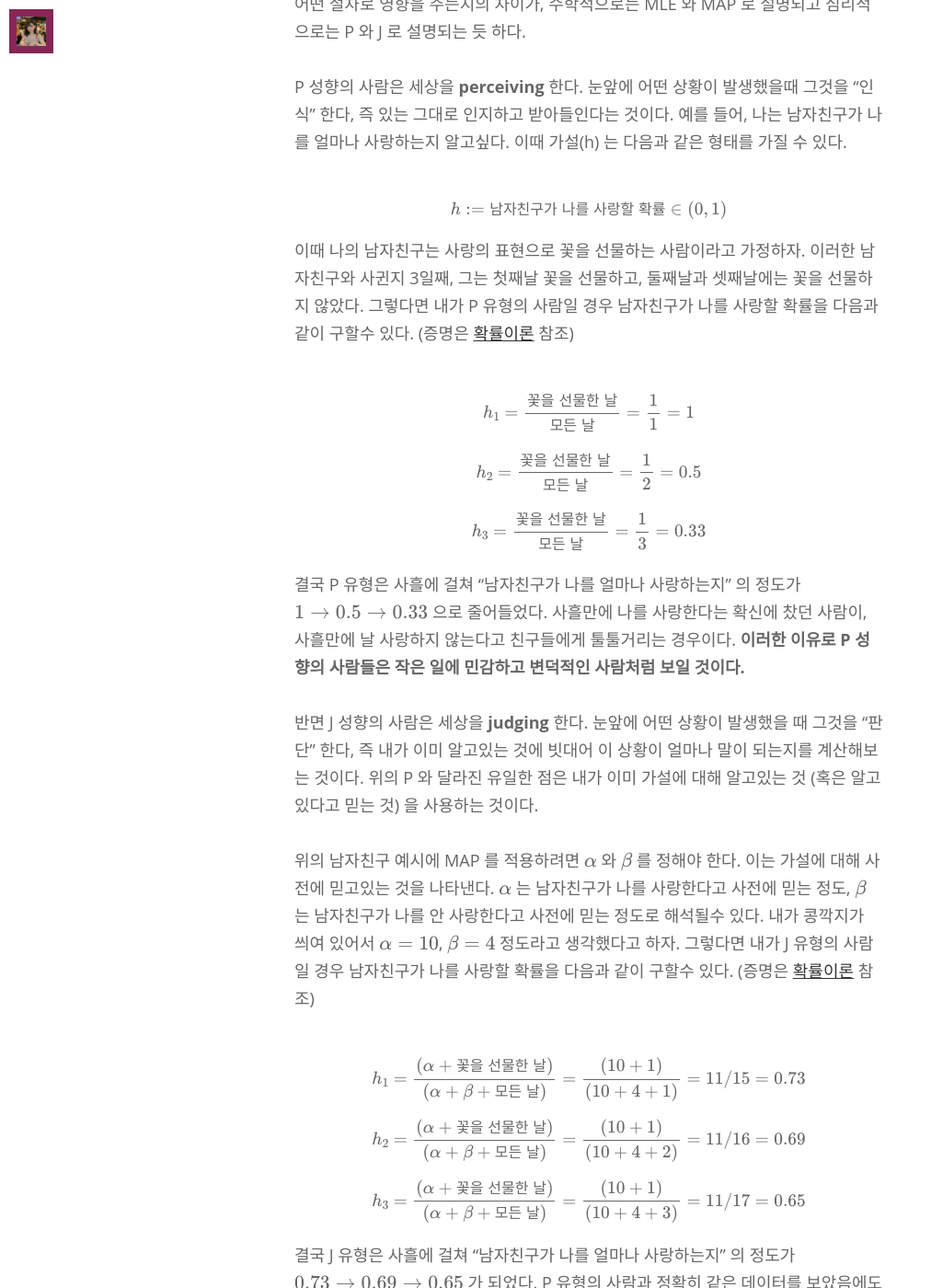
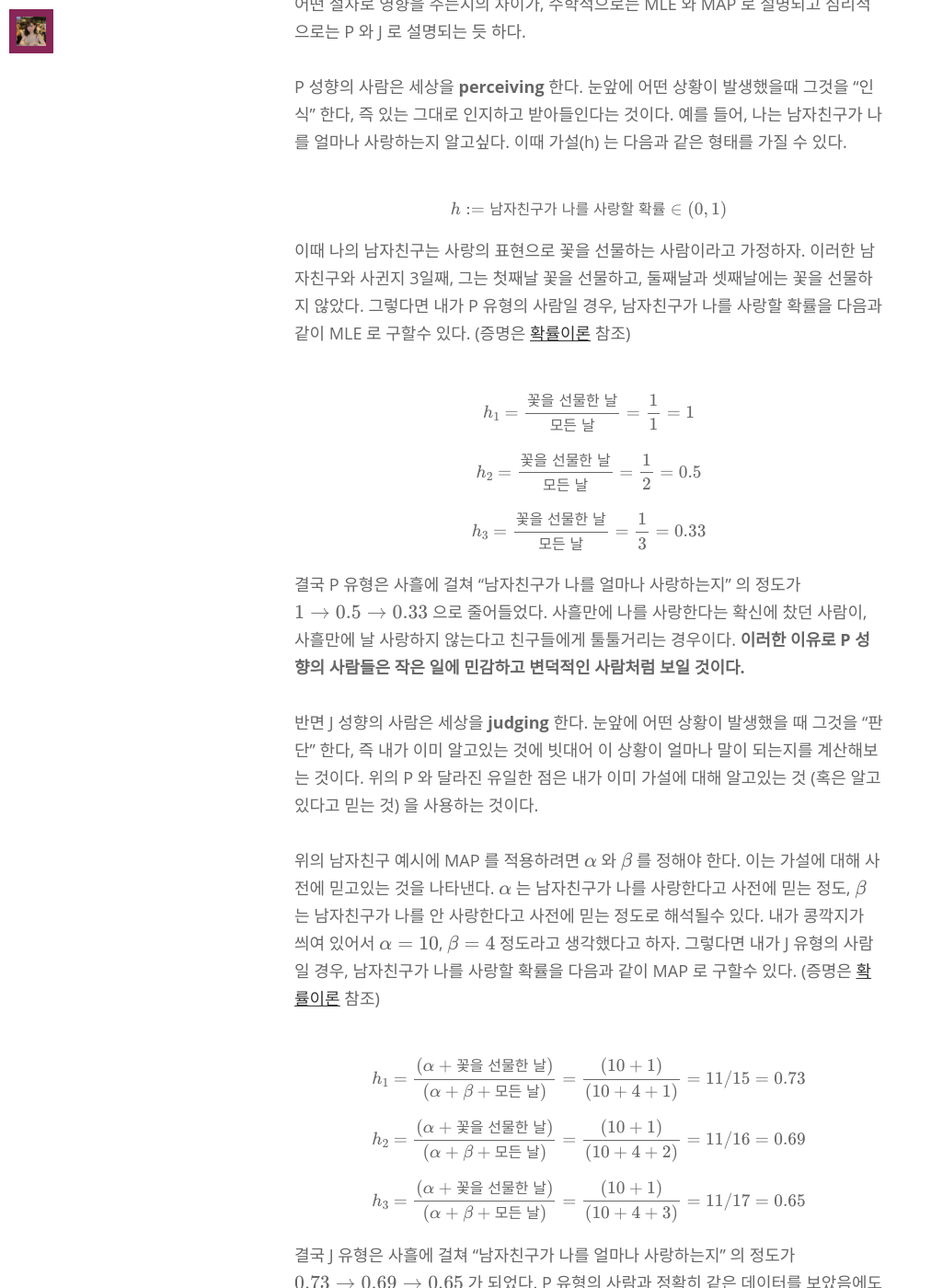
Before and after one commit to minniie/minniie.github.io, a Jekyll site: the page built from _posts/2021-08-04-post3.markdown, in a window 1280 px wide and 1400 px high, scrolled down 1731 px. Shown: the whole window at 92% size, without its empty margins (0-1012 px from the left). Built offline with Jekyll 4.4.1, drawn with Linux system fonts in a browser that asks for light colours; nearby versions of some CDN libraries; some web fonts are replaced.

Commit message:
Update 2021-08-04-post3.markdown

```diff
--- a/_posts/2021-08-04-post3.markdown
+++ b/_posts/2021-08-04-post3.markdown
@@ -20,7 +20,7 @@ P 성향의 사람은 세상을 **perceiving** 한다. 눈앞에 어떤 상황
 
 $$ h : = \text{남자친구가 나를 사랑할 확률} \in (0,1) $$
 
-이때 나의 남자친구는 사랑의 표현으로 꽃을 선물하는 사람이라고 가정하자. 이러한 남자친구와 사귄지 3일째, 그는 첫째날 꽃을 선물하고, 둘째날과 셋째날에는 꽃을 선물하지 않았다. 그렇다면 내가 P 유형의 사람일 경우 남자친구가 나를 사랑할 확률을 다음과 같이 구할수 있다. (증명은 [확률이론](https://minniie.github.io/%ED%99%95%EB%A5%A0/2021/07/27/probability.html) 참조)
+이때 나의 남자친구는 사랑의 표현으로 꽃을 선물하는 사람이라고 가정하자. 이러한 남자친구와 사귄지 3일째, 그는 첫째날 꽃을 선물하고, 둘째날과 셋째날에는 꽃을 선물하지 않았다. 그렇다면 내가 P 유형의 사람일 경우, 남자친구가 나를 사랑할 확률을 다음과 같이 MLE 로 구할수 있다. (증명은 [확률이론](https://minniie.github.io/%ED%99%95%EB%A5%A0/2021/07/27/probability.html) 참조)
 
 $$ h_1 = \frac{\text{꽃을 선물한 날}}{\text{모든 날}} = \frac{1}{1} = 1 $$
 
@@ -32,7 +32,7 @@ $$ h_3 = \frac{\text{꽃을 선물한 날}}{\text{모든 날}} = \frac{1}{3} = 0
 
 반면 J 성향의 사람은 세상을 **judging** 한다. 눈앞에 어떤 상황이 발생했을 때 그것을 “판단” 한다, 즉 내가 이미 알고있는 것에 빗대어 이 상황이 얼마나 말이 되는지를 계산해보는 것이다. 위의 P 와 달라진 유일한 점은 내가 이미 가설에 대해 알고있는 것 (혹은 알고 있다고 믿는 것) 을 사용하는 것이다.
 
-위의 남자친구 예시에 MAP 를 적용하려면 $\alpha$ 와 $\beta$ 를 정해야 한다. 이는 가설에 대해 사전에 믿고있는 것을 나타낸다. $\alpha$ 는 남자친구가 나를 사랑한다고 사전에 믿는 정도, $\beta$ 는 남자친구가 나를 안 사랑한다고 사전에 믿는 정도로 해석될수 있다. 내가 콩깍지가 씌여 있어서 $\alpha = 10$, $\beta = 4$ 정도라고 생각했다고 하자. 그렇다면 내가 J 유형의 사람일 경우 남자친구가 나를 사랑할 확률을 다음과 같이 구할수 있다. (증명은 [확률이론](https://minniie.github.io/%ED%99%95%EB%A5%A0/2021/07/27/probability.html) 참조)
+위의 남자친구 예시에 MAP 를 적용하려면 $\alpha$ 와 $\beta$ 를 정해야 한다. 이는 가설에 대해 사전에 믿고있는 것을 나타낸다. $\alpha$ 는 남자친구가 나를 사랑한다고 사전에 믿는 정도, $\beta$ 는 남자친구가 나를 안 사랑한다고 사전에 믿는 정도로 해석될수 있다. 내가 콩깍지가 씌여 있어서 $\alpha = 10$, $\beta = 4$ 정도라고 생각했다고 하자. 그렇다면 내가 J 유형의 사람일 경우, 남자친구가 나를 사랑할 확률을 다음과 같이 MAP 로 구할수 있다. (증명은 [확률이론](https://minniie.github.io/%ED%99%95%EB%A5%A0/2021/07/27/probability.html) 참조)
 
 $$ h_1 = \frac{(\alpha + \text{꽃을 선물한 날})}{(\alpha + \beta + \text{모든 날})} = \frac{(10 + 1)}{(10+4+1)} = 11/15 = 0.73 $$
 
```
